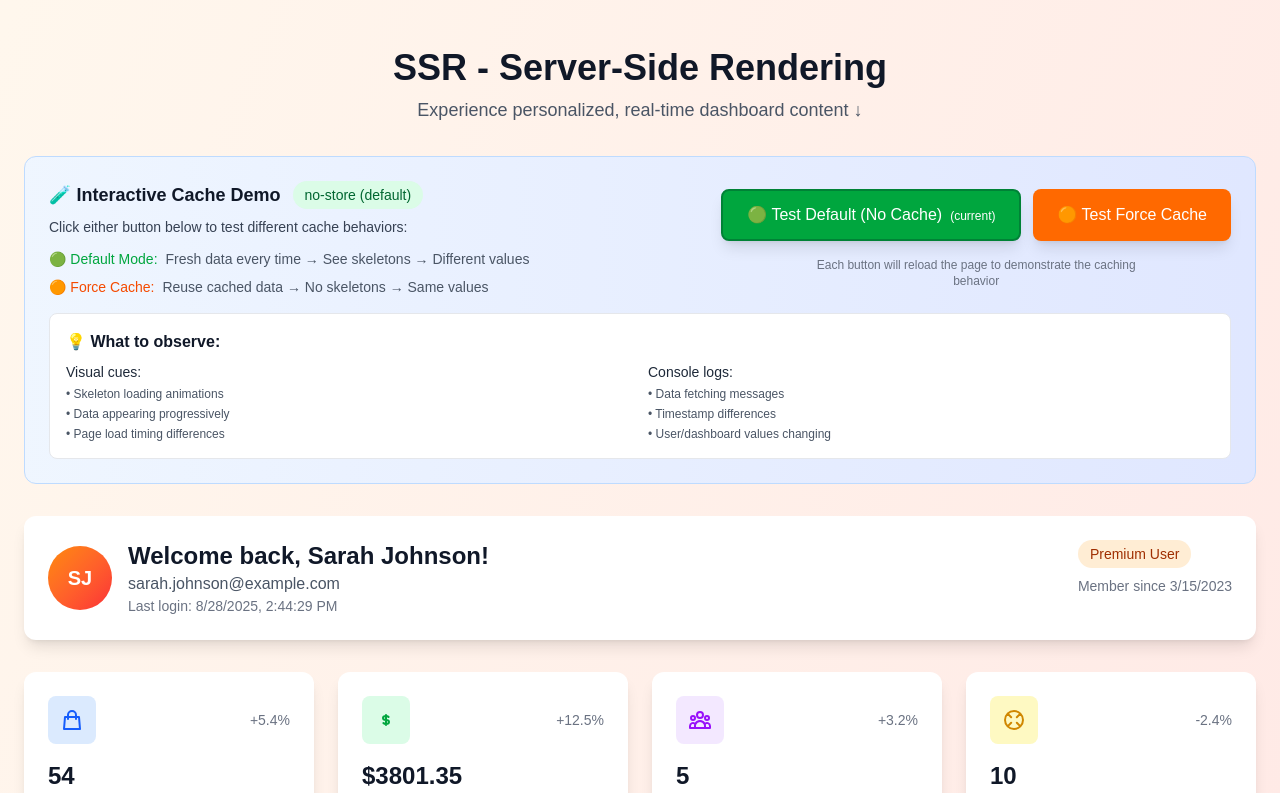
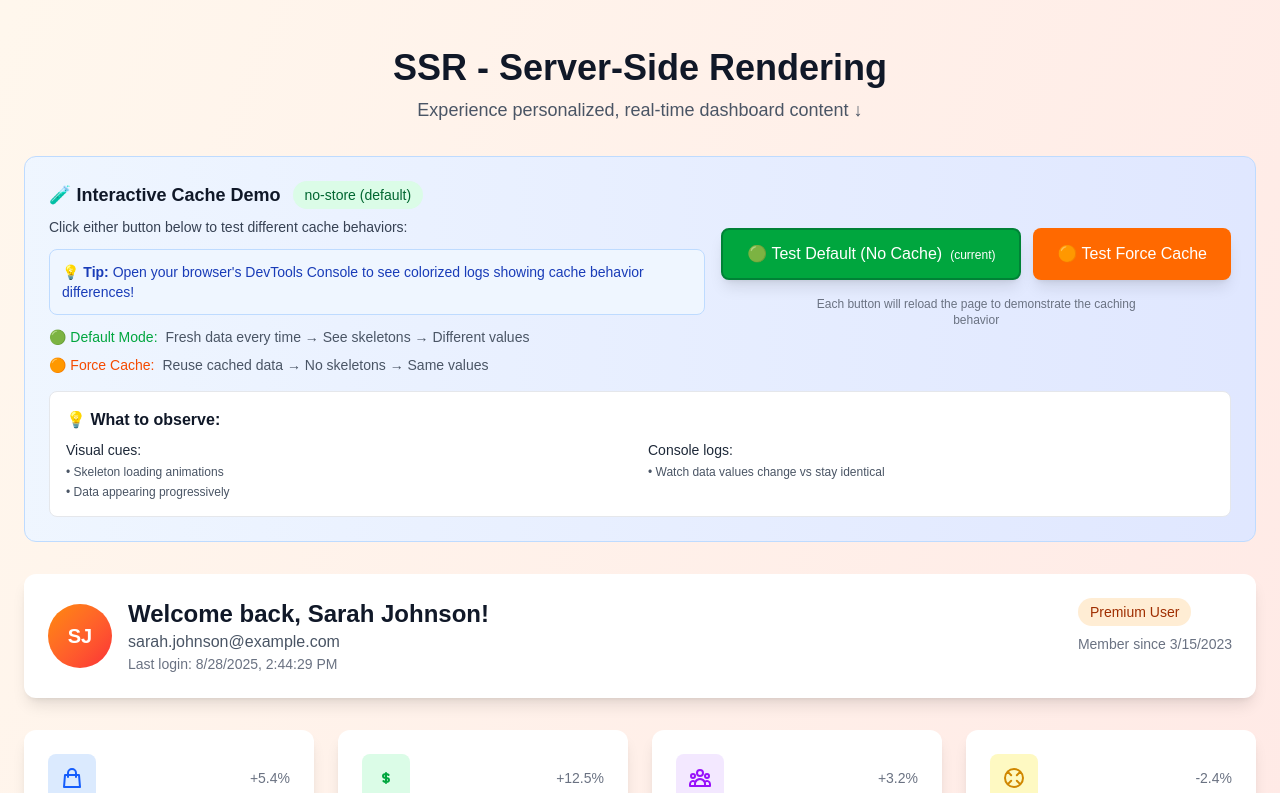
Before and after one commit to kiki-le-singe/nextjs-perf-showcase, a Next.js app: page /rendering-methods/ssr in a window 1280 px wide. Shown: the top 793 px of the page. Built offline with nearby package versions, Linux system fonts and the light colour scheme; no server answers.

Commit message:
feat: interactive SSR cache demo with improved UX

```diff
--- a/src/components/rendering-methods/ssr/cache-demo-toggle.tsx
+++ b/src/components/rendering-methods/ssr/cache-demo-toggle.tsx
@@ -56,6 +56,12 @@ export function CacheDemoToggle() {
           <p className="text-gray-700 text-sm mb-3">
             Click either button below to test different cache behaviors:
           </p>
+          <div className="bg-blue-50 border border-blue-200 rounded-lg p-3 mb-3">
+            <p className="text-blue-800 text-sm font-medium">
+              💡 <strong>Tip:</strong> Open your browser's DevTools Console to
+              see colorized logs showing cache behavior differences!
+            </p>
+          </div>
           <div className="space-y-2 text-sm">
             <div className="flex items-start gap-2">
               <span className="text-green-600 font-medium">
@@ -117,15 +123,12 @@ export function CacheDemoToggle() {
             <ul className="space-y-1 text-xs">
               <li>• Skeleton loading animations</li>
               <li>• Data appearing progressively</li>
-              <li>• Page load timing differences</li>
             </ul>
           </div>
           <div>
             <p className="font-medium text-gray-800 mb-1">Console logs:</p>
             <ul className="space-y-1 text-xs">
-              <li>• Data fetching messages</li>
-              <li>• Timestamp differences</li>
-              <li>• User/dashboard values changing</li>
+              <li>• Watch data values change vs stay identical</li>
             </ul>
           </div>
         </div>
```
